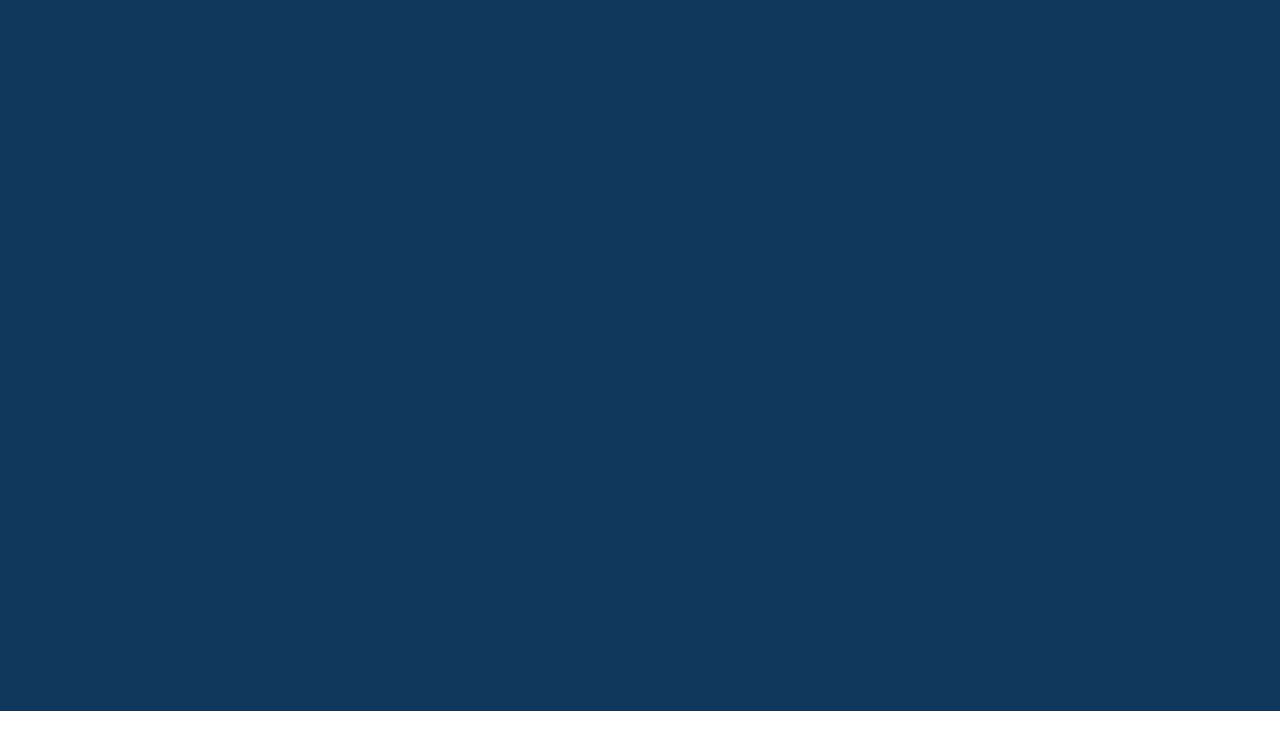
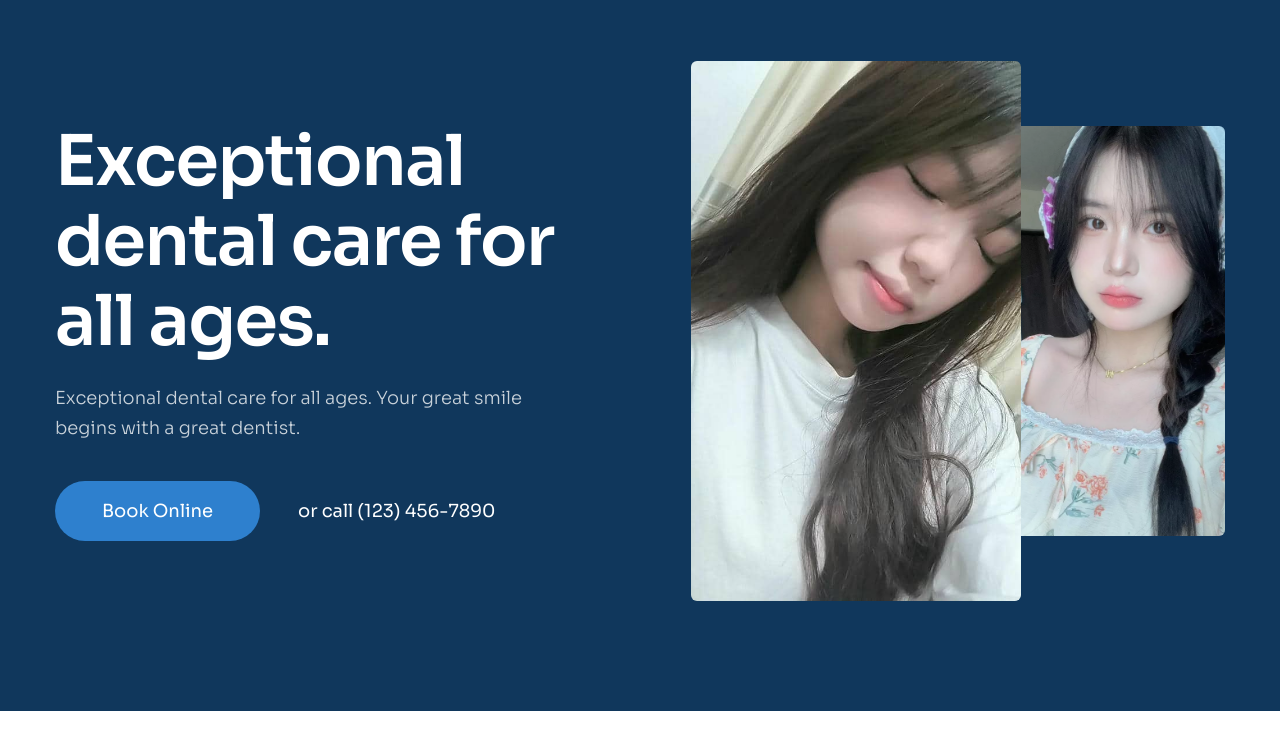
Before and after one commit to tranminhgiangjr/Figma_To_HTML_Project3, a plain HTML site: page index.html in a window 1280 px wide. Shown: the part 89-838 px from the top of the page. Drawn offline with Linux system fonts and the light colour scheme.

Commit message:
p4 code phan hero

```diff
--- a/assets/css/style.css
+++ b/assets/css/style.css
@@ -34,7 +34,7 @@ a {
   font-weight: 400;
   line-height: 30px;
 }
-.btn:hover{
+.btn:hover {
   opacity: 0.9;
 }
 /* ======================= Header ======================== */
@@ -83,6 +83,67 @@ a {
   font-weight: 400;
   font-size: 16px;
 }
-.header__action--login{
+.header__action--login {
   margin-right: 7px;
 }
+/* ===================== hero =========================== */
+.hero {
+  margin-top: 76px;
+  display: flex;
+  align-items: center;
+  gap: 113px;
+}
+.hero__heading {
+  color: #fff;
+  font-size: 7rem;
+  font-style: normal;
+  font-weight: 600;
+  line-height: 80px;
+  letter-spacing: -1.4px;
+}
+.hero__desc {
+  margin-top: 22px;
+  color: #c9d2da;
+  font-size: 1.8rem;
+  font-style: normal;
+  font-weight: 300;
+  line-height: 30px;
+}
+.hero__row {
+  margin-top: 38px;
+  display: flex;
+  align-items: center;
+  gap: 38px;
+}
+.hero__phone {
+  color: #fff;
+  text-align: center;
+  font-size: 1.8rem;
+  font-style: normal;
+  line-height: 30px;
+}
+.hero__content {
+  width: 517px;
+}
+.hero__media{
+  flex: 1;
+}
+.hero__images {
+  display: flex;
+  align-items: center;
+}
+.hero__image{
+  object-fit: cover;
+}
+.hero__image--large {
+  width: 330px;
+  height: 540px;
+  border-radius: 6px;
+  position: relative;
+  right: -6px;
+}
+.hero__image--small {
+  width: 210px;
+  height: 410px;
+  border-radius: 0 6px 6px 0;
+}
--- a/index.html
+++ b/index.html
@@ -96,6 +96,7 @@
   <body style="height: 500000px">
     <header class="header">
       <div class="container">
+        <!-- ================= header top ==================== -->
         <div class="header-top">
           <!-- Logo -->
           <a href="#!"
@@ -124,6 +125,36 @@
             <a href="#!" class="btn header__action--signup">Sign Up</a>
           </div>
         </div>
+        <!-- ================== hero ==================== -->
+        <section class="hero">
+          <!-- ============== hero left ================== -->
+          <section class="hero__content">
+            <h1 class="hero__heading">Exceptional dental care for all ages.</h1>
+            <p class="hero__desc">
+              Exceptional dental care for all ages. Your great smile begins with
+              a great dentist.
+            </p>
+            <div class="hero__row">
+              <a href="#!" class="btn">Book Online</a>
+              <span class="hero__phone">or call (123) 456-7890</span>
+            </div>
+          </section>
+          <!-- ============== hero right ================== -->
+          <div class="hero__media">
+            <figure class="hero__images">
+              <img
+                src="./assets/img/hero-1.jpg"
+                alt="Exceptional dental care for all ages."
+                class="hero__image hero__image--large"
+              />
+              <img
+                src="./assets/img/hero-2.jpg"
+                alt="Exceptional dental care for all ages."
+                class="hero__image hero__image--small"
+              />
+            </figure>
+          </div>
+        </section>
       </div>
     </header>
   </body>
```
Also changed, not shown: assets/img/hero-1.jpg (added), assets/img/hero-2.jpg (added).
